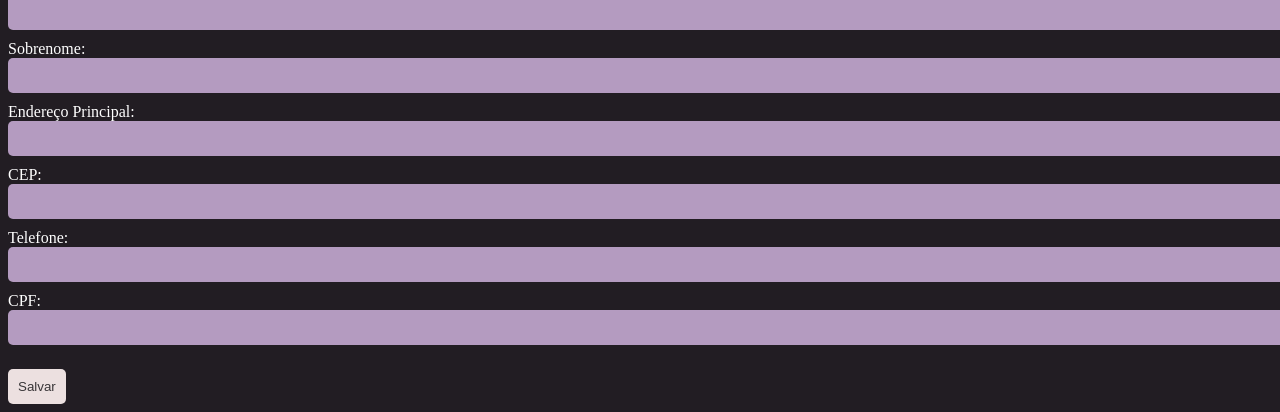
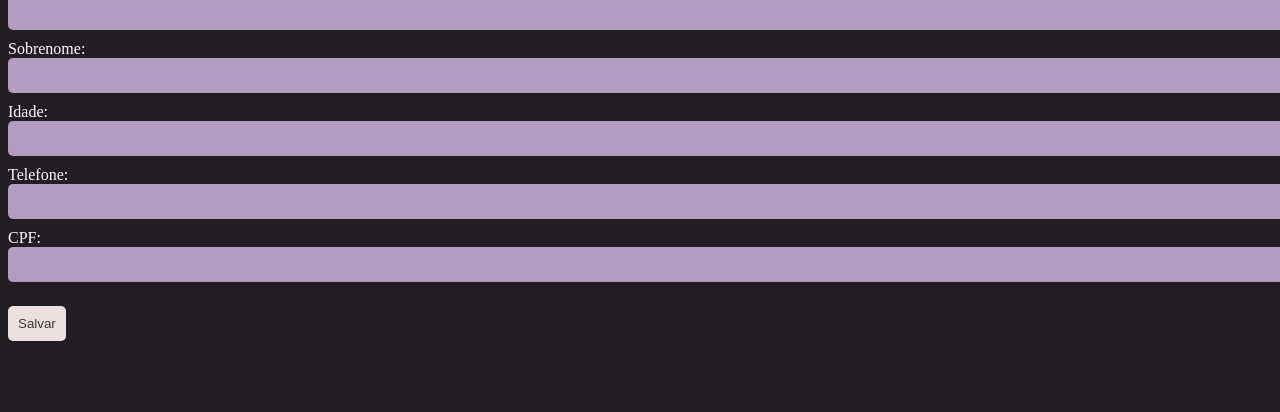
Before and after one commit to mateusnerii/Projeto-Blog-FrontEnd-UCB, a plain HTML site: page usuario.html in a window 1280 px wide. Shown: the part 475-887 px from the top of the page. After the commit the page ends 824 px from the top, so only its background shows below. Drawn offline with Linux system fonts and the light colour scheme.

Commit message:
Algumas caracteristicas visuais melhoradas.

```diff
--- a/usuario.html
+++ b/usuario.html
@@ -2,7 +2,7 @@
 <html>
   <userhead>
     <link rel="stylesheet" href="styles.css" />
-    <title>Pizzaria da Boa</title>
+    <title>BLOG DA BOA</title>
  </userhead>
 
 
@@ -37,11 +37,8 @@
       <label for="sobrenome">Sobrenome:</label>
       <input type="text" id="sobrenome" name="sobrenome"><br>
 
-      <label for="endereco">Endereço Principal:</label>
+      <label for="endereco">Idade:</label>
       <input type="text" id="endereco" name="endereco"><br>
-
-      <label for="cep">CEP:</label>
-      <input type="text" id="cep" name="cep"><br>
 
       <label for="telefone">Telefone:</label>
       <input type="tel" id="telefone" name="telefone"><br>
```
